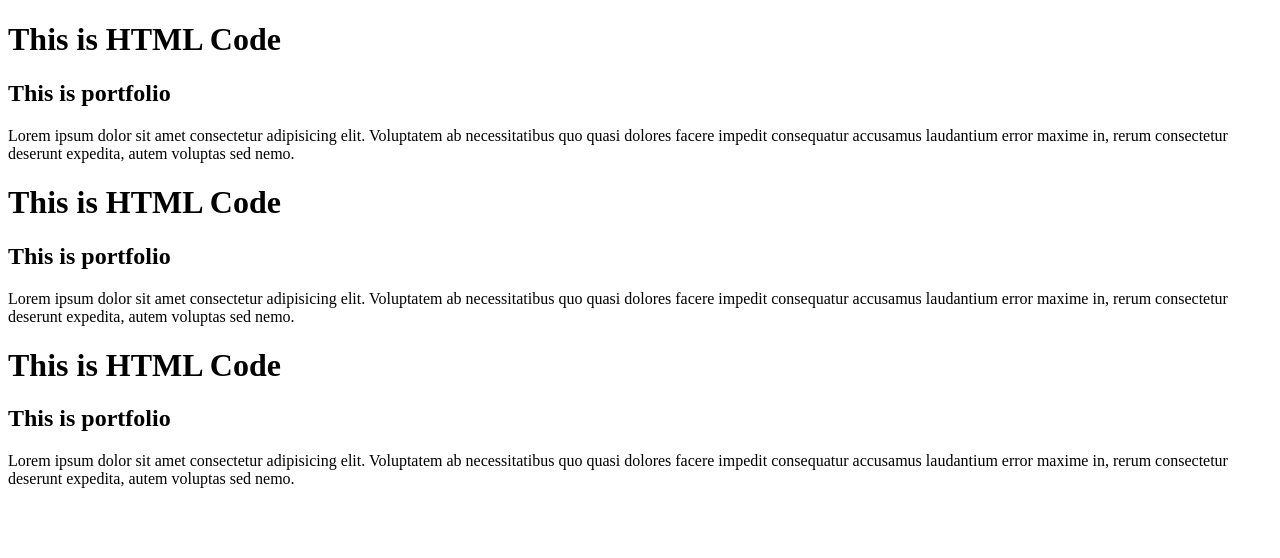
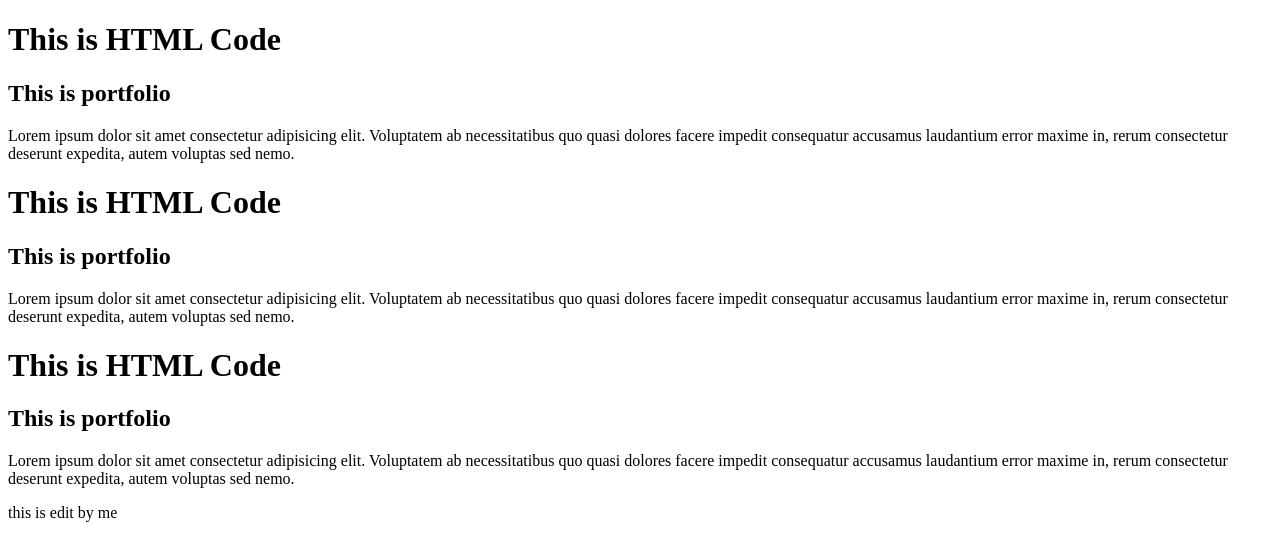
Before and after one commit to fouziamengal/portfolio, a plain HTML site: page index.html in a window 1280 px wide. Drawn offline with Linux system fonts and the light colour scheme.

Commit message:
Update index.html

```diff
--- a/index.html
+++ b/index.html
@@ -21,5 +21,7 @@
     <h2>This is portfolio</h2>
     <p>Lorem ipsum dolor sit amet consectetur adipisicing elit. Voluptatem ab necessitatibus quo quasi dolores facere impedit consequatur accusamus laudantium error maxime in, rerum consectetur deserunt expedita, autem voluptas sed nemo.</p>
 
+    <p>this is edit by me</p>
+
 </body>
 </html>
```
